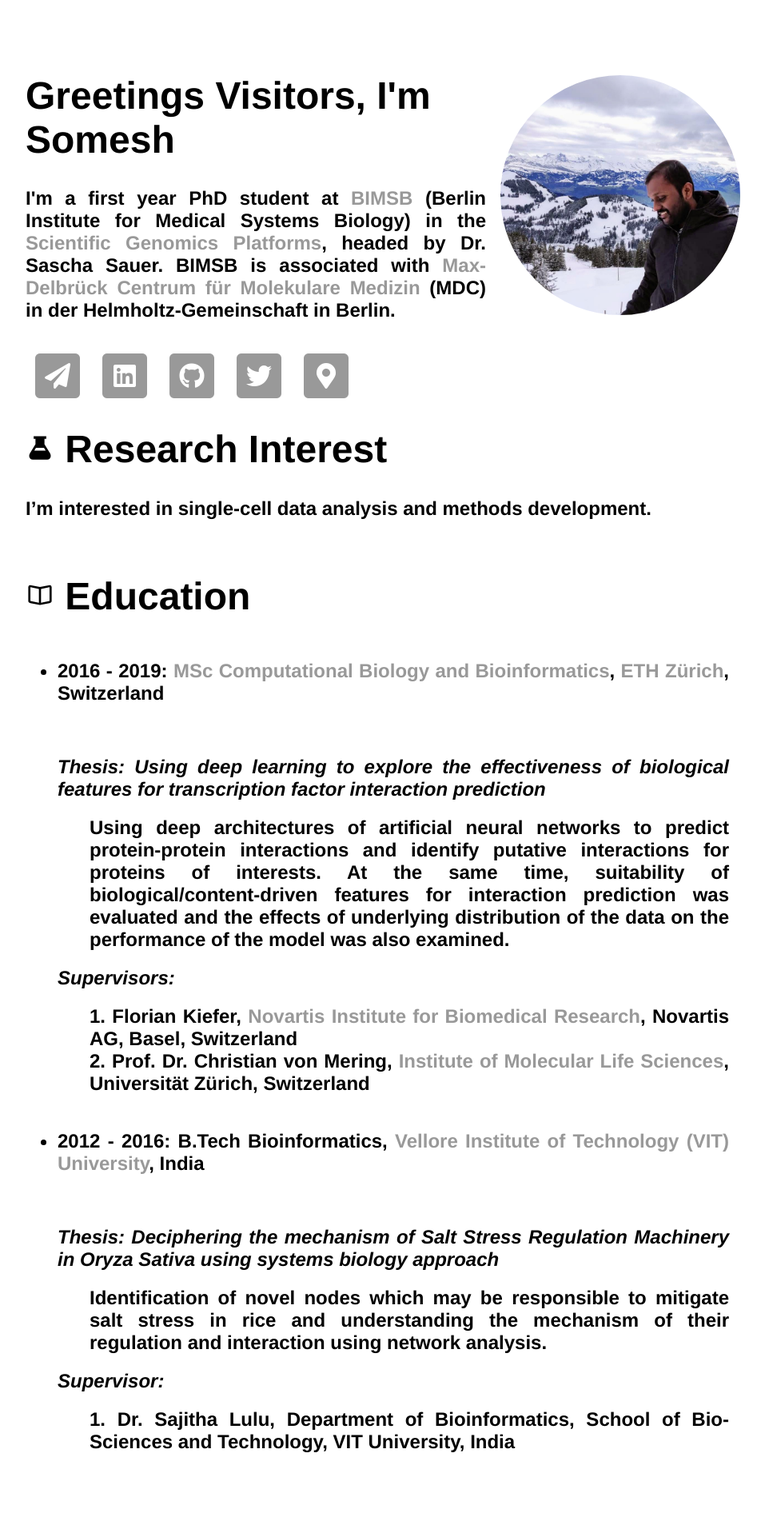
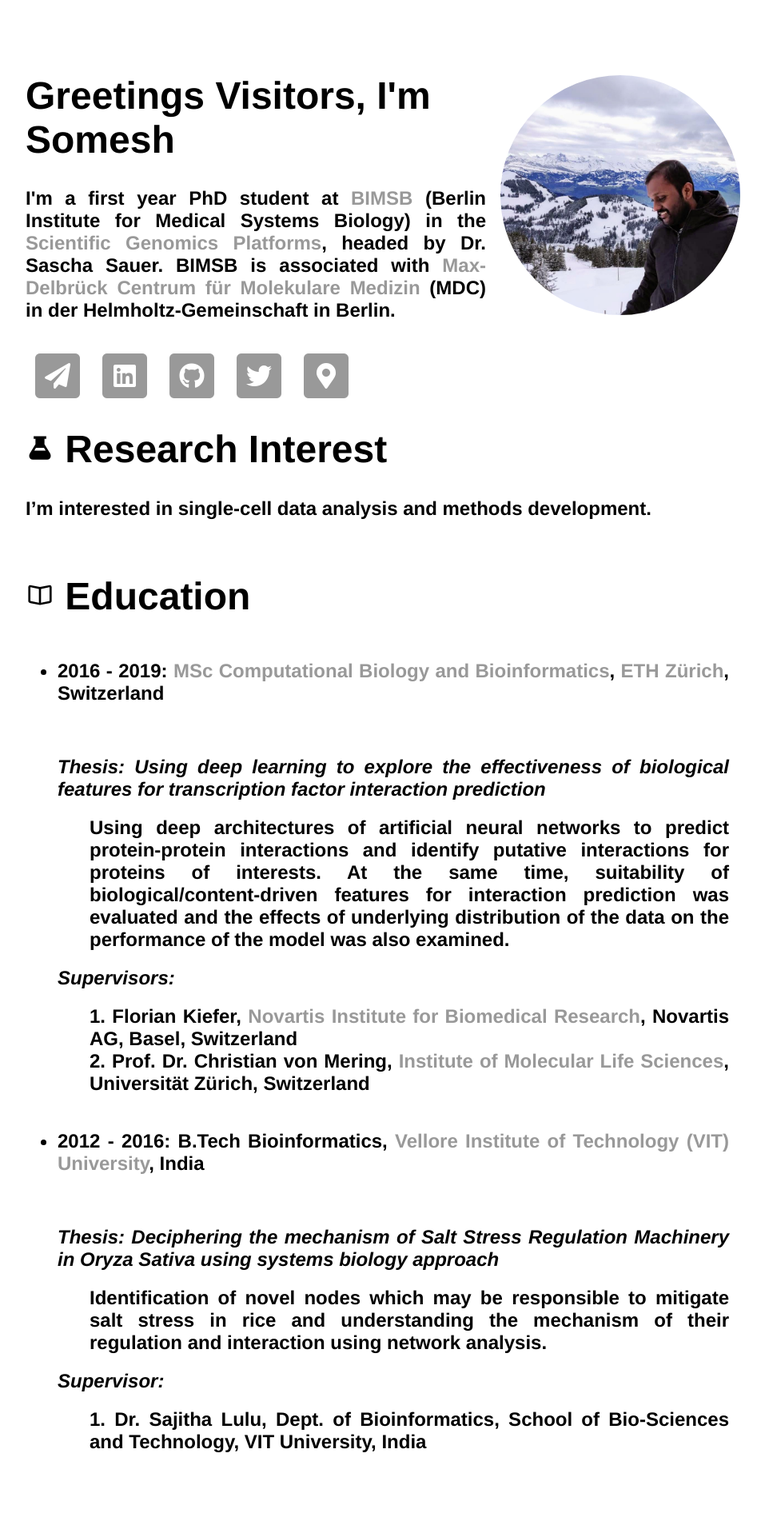
Before and after one commit to saisomesh2594/saisomesh2594.github.io, a Jekyll site: the page built from index.html, in a window 1280 px wide. Shown: the whole page at 80% size, without its empty margins (160-1117 px from the left). Built offline with Jekyll 4.4.1, drawn with Linux system fonts in a browser that asks for light colours.

Commit message:
Update index.html

```diff
--- a/index.html
+++ b/index.html
@@ -105,7 +105,7 @@ in rice and understanding the mechanism of their regulation and interaction
 using network analysis.
 					</dd>
 					<dt><i>Supervisor:</i></dt>
-					<dd>1. Dr. Sajitha Lulu, Department of Bioinformatics, School of Bio-Sciences and Technology,
+					<dd>1. Dr. Sajitha Lulu, Dept. of Bioinformatics, School of Bio-Sciences and Technology,
 					VIT University, India</d>
 				</dl>
 				</ul>
```
